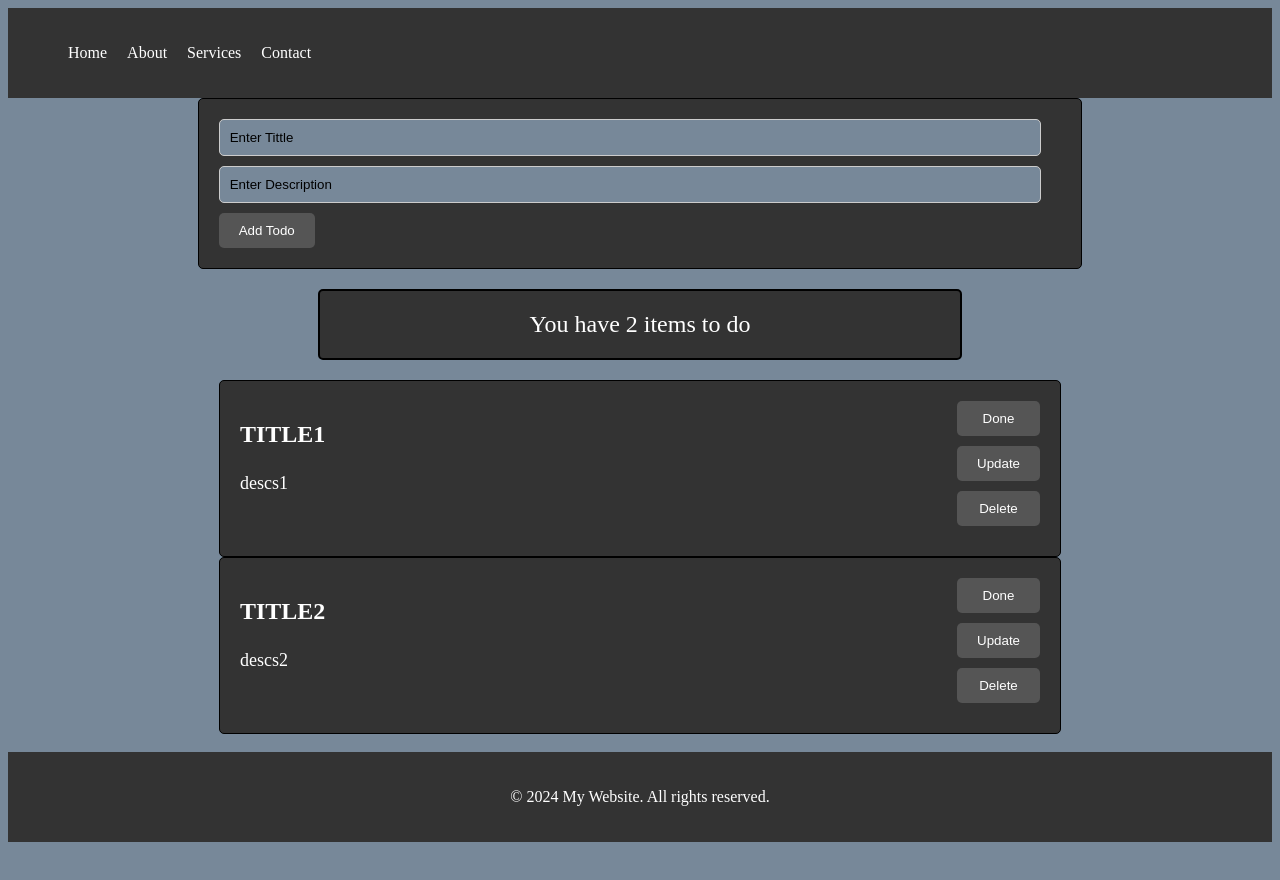
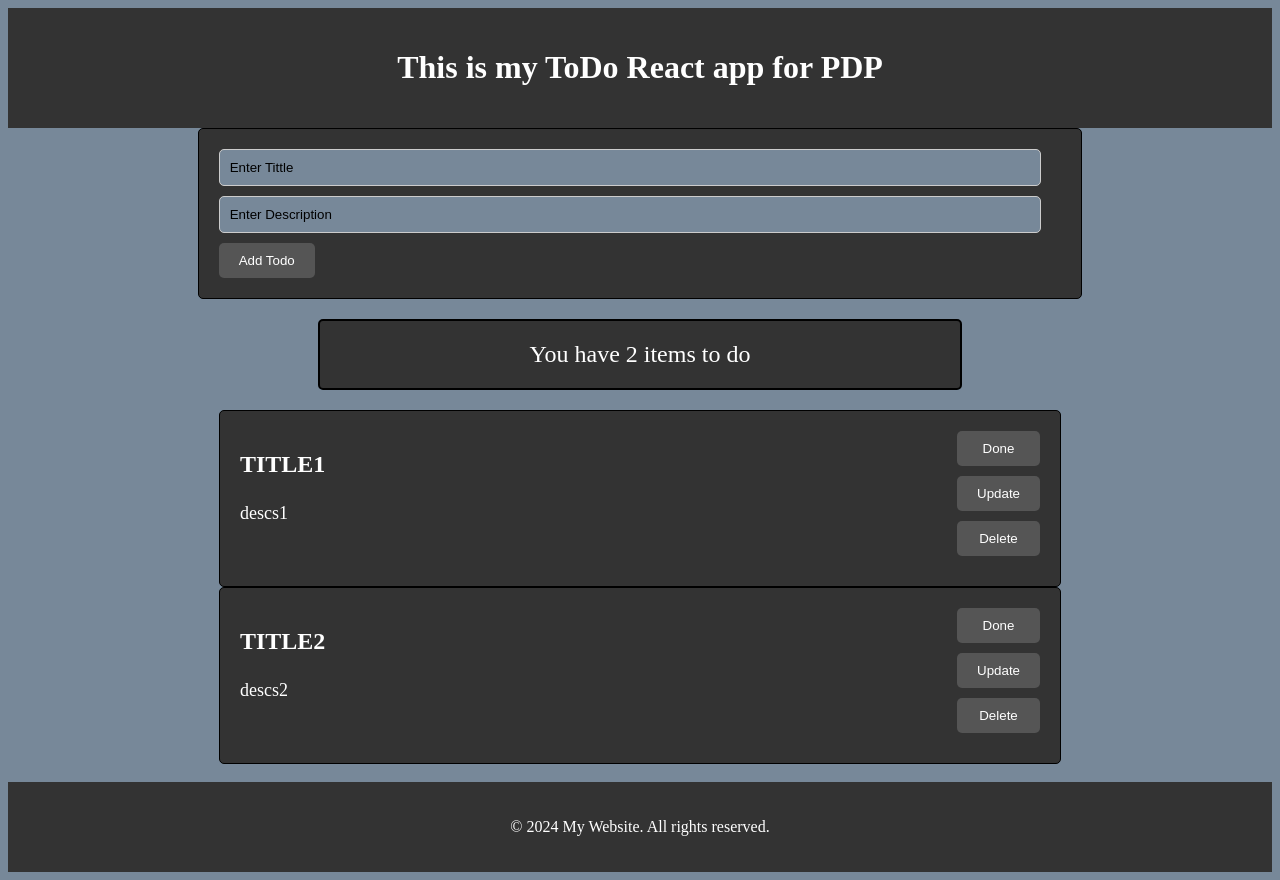
Before and after one commit to misterio33/ReactToDo, a React (Create React App) app in the folder react-todo-app/: page / in a window 1280 px wide. Before the commit the page ends 850 px from the top, so only its background shows below. Built offline with nearby package versions, Linux system fonts and the light colour scheme.

Commit message:
refactoring

```diff
--- a/react-todo-app/src/Components/footer/footer.css
+++ b/react-todo-app/src/Components/footer/footer.css
@@ -13,20 +13,3 @@
     margin: 0 auto;
     padding: 0 20px;
   }
-
-  .footer-nav ul {
-    list-style-type: none;
-    padding: 0;
-    display: flex;
-    justify-content: center;
-    gap: 20px;
-  }
-
-  .footer-nav a {
-    color: white;
-    text-decoration: none;
-  }
-
-  .footer-nav a:hover {
-    text-decoration: underline;
-  }
--- a/react-todo-app/src/Components/header/header.css
+++ b/react-todo-app/src/Components/header/header.css
@@ -4,24 +4,10 @@
   align-items: center;
   padding: 20px;
   background-color: #333;
-    color: red;
+  color: white;
 }
 
-  .logo img {
-    height: 50px;
+.header h1 {
+  margin-left: auto;
+  margin-right: auto;
 }
-
-  .nav ul {
-    list-style-type: none;
-    display: flex;
-    gap: 20px;
-  }
-
-  .nav a {
-    color: white;
-    text-decoration: none;
-  }
-
-  .nav a:hover {
-    text-decoration: underline;
-  }
--- a/react-todo-app/src/Components/header/header.tsx
+++ b/react-todo-app/src/Components/header/header.tsx
@@ -3,22 +3,7 @@ import "./header.css";
 const Header: React.FC = () => {
   return (
     <header className="header">
-      <nav className="nav">
-        <ul>
-          <li>
-            <a href="#home">Home</a>
-          </li>
-          <li>
-            <a href="#about">About</a>
-          </li>
-          <li>
-            <a href="#services">Services</a>
-          </li>
-          <li>
-            <a href="#contact">Contact</a>
-          </li>
-        </ul>
-      </nav>
+        <h1>This is my ToDo React app for PDP</h1>
     </header>
   );
 };
```
Lines whose indentation alone changed are shown as unchanged.
